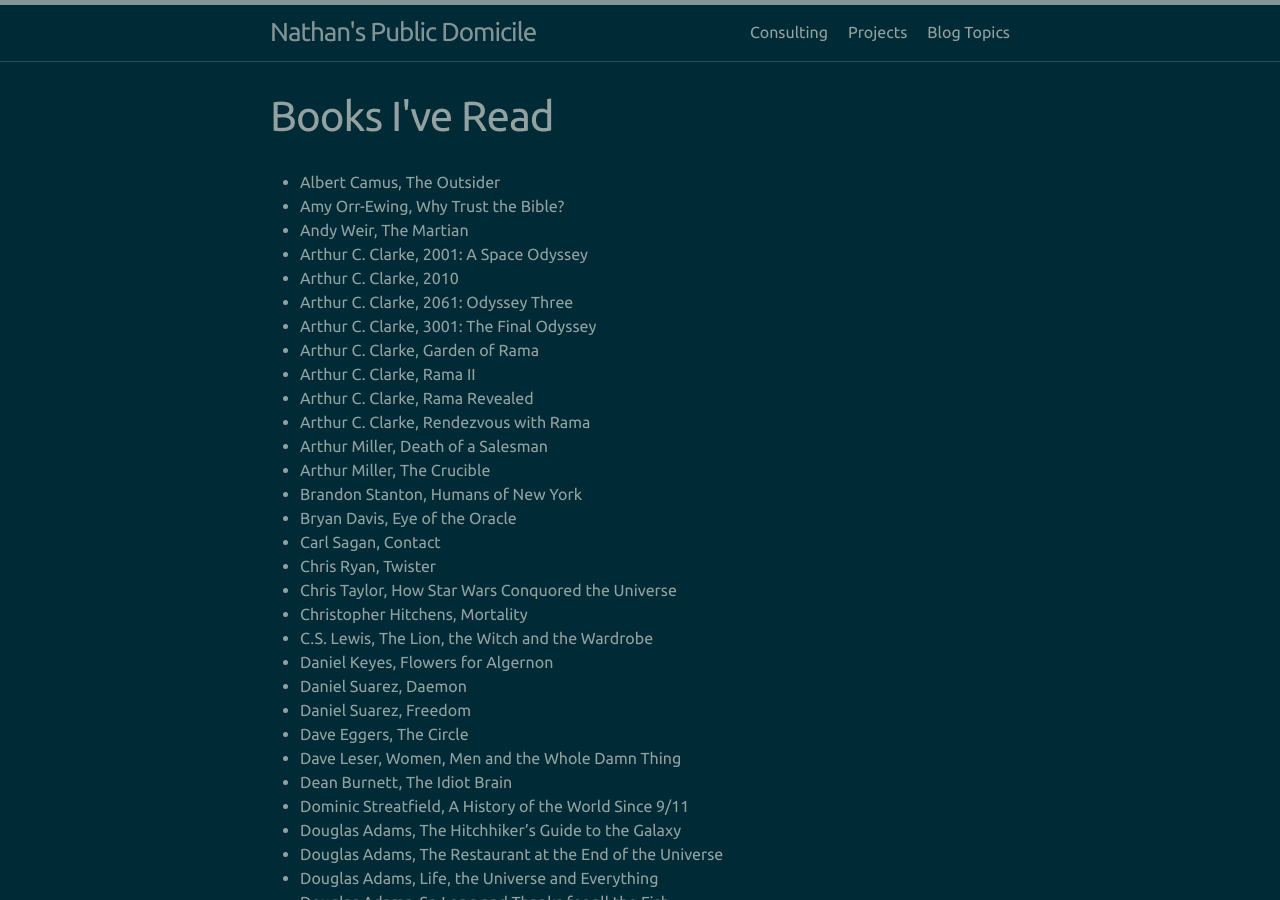
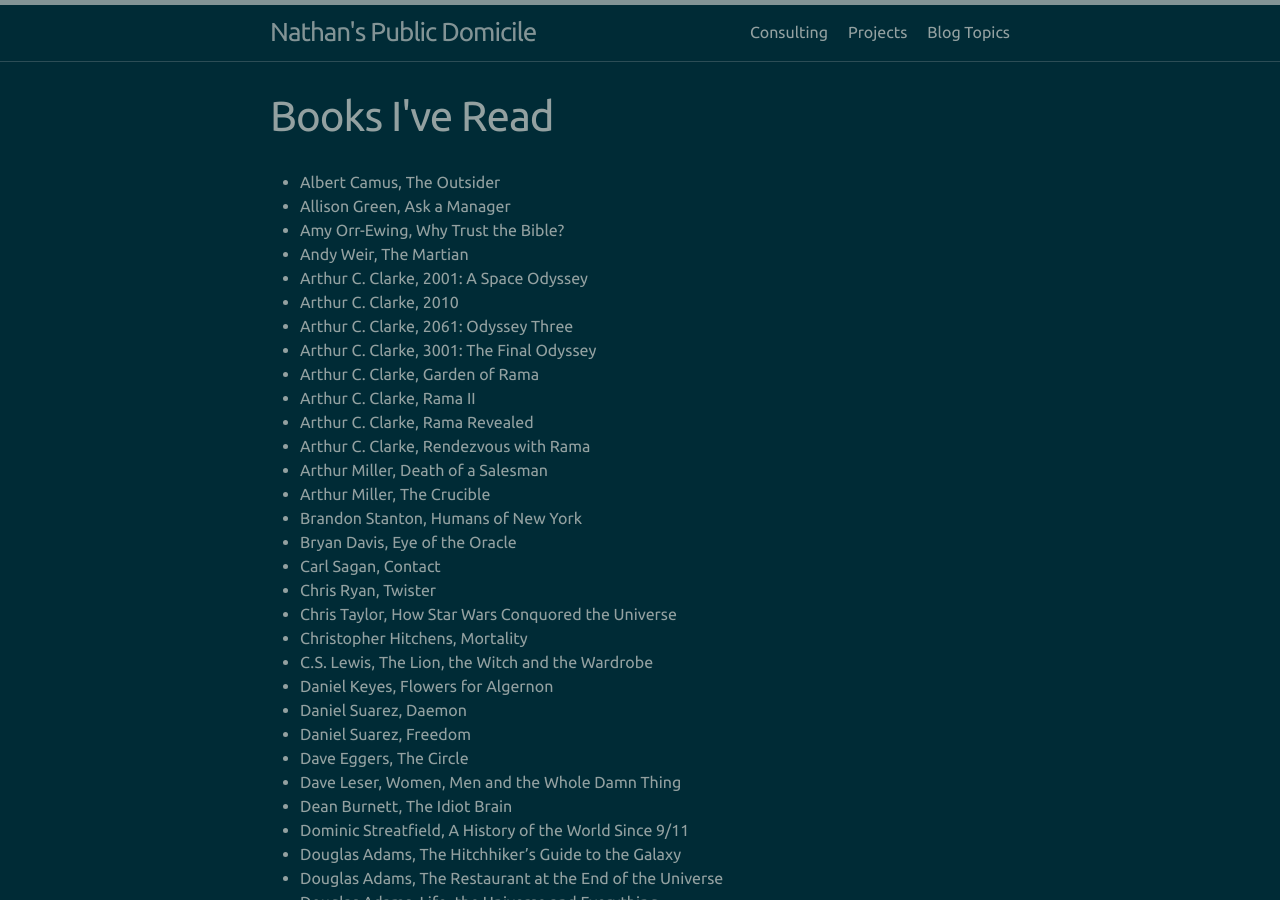
Before and after one commit to 1vasari/nathan-mccallum.com, a Jekyll site: the page built from books.md, in a window 1280 px wide and 900 px high. Built offline with Jekyll 4.4.1, drawn with Linux system fonts in a browser that asks for light colours.

Commit message:
Update books.md

```diff
--- a/books.md
+++ b/books.md
@@ -5,6 +5,7 @@
 ---
 
 - Albert Camus, The Outsider
+- Allison Green, Ask a Manager
 - Amy Orr-Ewing, Why Trust the Bible?
 - Andy Weir, The Martian
 - Arthur C. Clarke, 2001: A Space Odyssey
```
